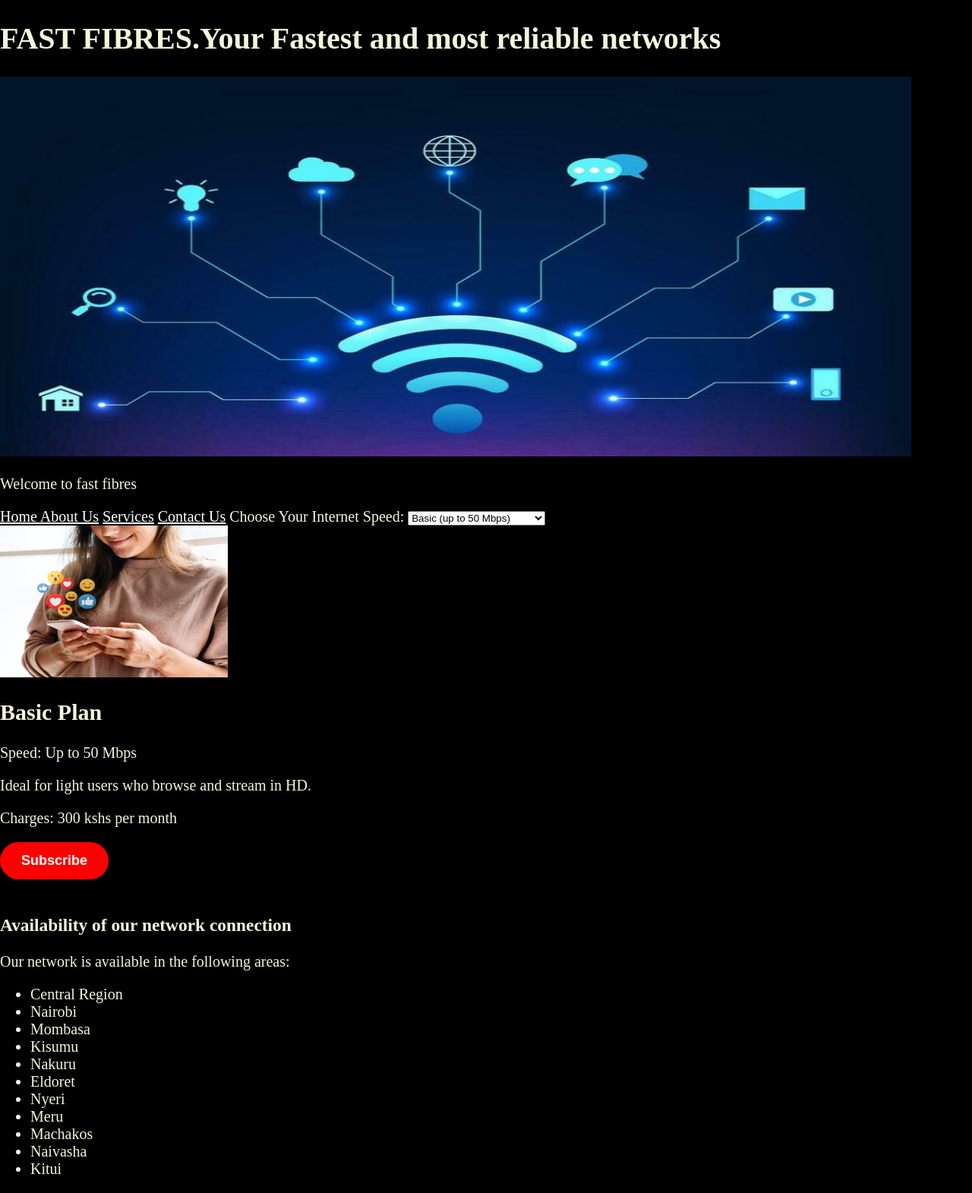
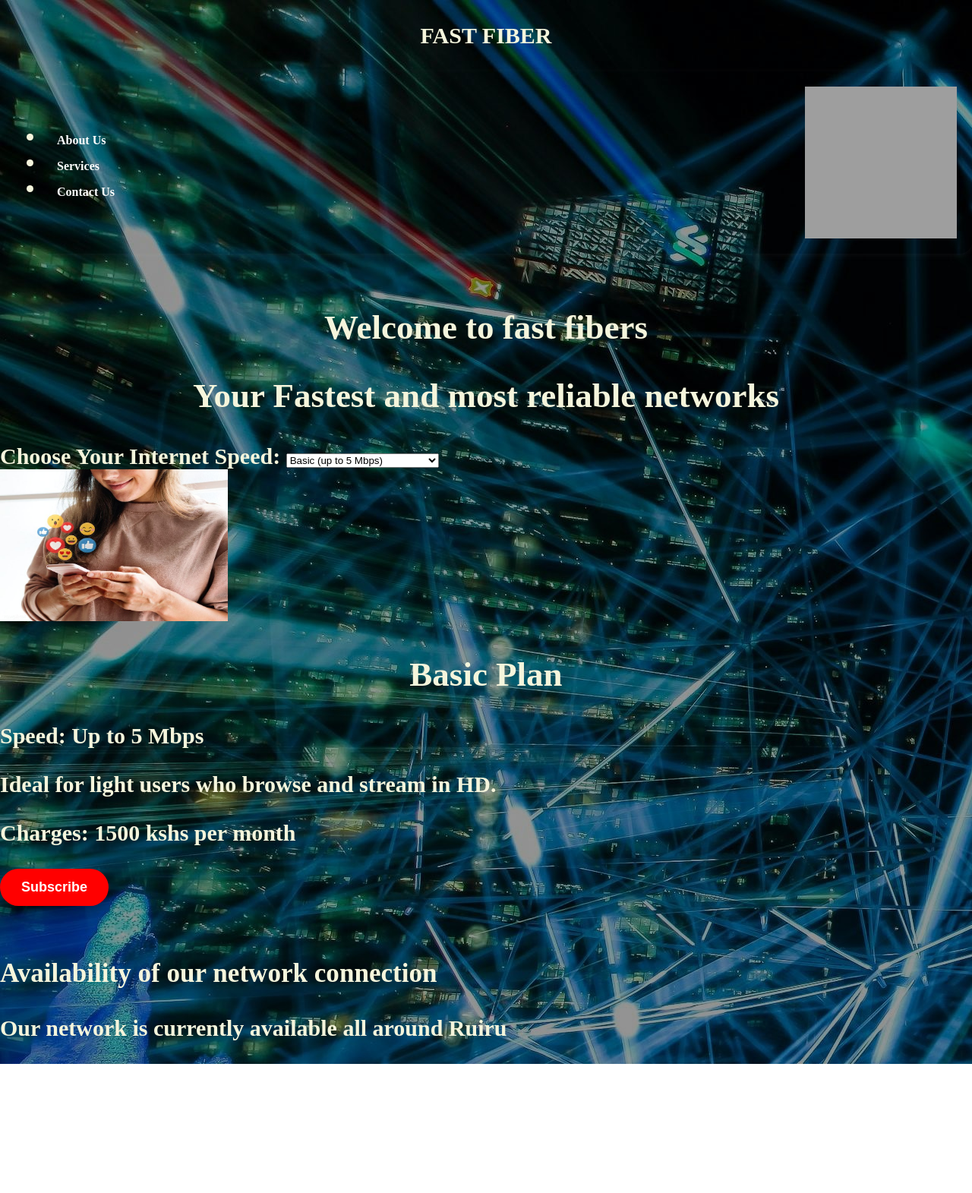
Before and after one commit to Eunice-ctrlz/fast-fibers-website, a plain HTML site: page index.html in a window 1280 px wide. Shown: the whole page at 76% size. After the commit the page ends 1401 px from the top, so only its background shows below. Drawn offline with Linux system fonts and the light colour scheme; grey boxes are pictures that could not be loaded.

Commit message:
update changes made on index.html and style.css

```diff
--- a/index.html
+++ b/index.html
@@ -5,28 +5,39 @@
     <meta name="viewport" content="width=device-width, initial-scale=1.0">
     <title>fastfibres.com</title>
     <link rel="stylesheet" href="style.css">
-    <h1>FAST FIBRES.Your Fastest and most reliable networks</h1>
+      <div class = "header">
+        <p class ="header text">FAST FIBER</p>
+        </div>
+        <nav>
+        <ul>
+<li><a href="about.html" style="color:white">About Us</a></li>
+<li><a href="services.html" style="color:white">Services</a></li>
+<li><a href="contact.html" style="color:white">Contact Us</a></li>
+</ul>
+<img src="IMG_0255.JPG" height="200"width="200" alt="workers pic">
+</div>
+</nav>
+    <br>
+
+    <h2>Welcome to fast fibers</h2>
+    <h2>Your Fastest and most reliable networks</h2>
 </head>
 <body>
-    <img src="wifi.jpg" alt="Fast Fibres Logo" style="width:1200px;height:500px;">
-<p>Welcome to fast fibres</p>
-<a href ="fastfibres.html" style="color:white">Home </a>
-<a href="about.html" style="color:white">About Us</a>
-<a href="services.html" style="color:white">Services</a>
-<a href="contact.html" style="color:white">Contact Us</a>
+
 <label for="internet-speed">Choose Your Internet Speed:</label>
 <select id="internet-speed" name="internet-speed">
-    <option value="basic">Basic (up to 50 Mbps)</option>
-    <option value="standard">Standard (up to 100 Mbps)</option>
-    <option value="premium">Premium (up to 200 Mbps)</option>
-    <option value="ultra">Ultra (up to 500 Mbps)</option>
+    <option value="basic">Basic (up to 5 Mbps)</option>
+    <option value="standard">Standard (up to 10 Mbps)</option>
+    <option value="premium">Premium (up to 15 Mbps)</option>
+    <option value="ultra">Ultra (up to 20 Mbps)</option>
+    <option value="premium ultra">Premium Ultra (up to 30Mbps)</option>
     </select>
     <div id="basic" class="plan-details">
         <img src ="basic.jpeg" alt="Basic Plan" style="width:300px;height:200px;">
         <h2>Basic Plan</h2>
-        <p>Speed: Up to 50 Mbps</p>
+        <p>Speed: Up to 5 Mbps</p>
         <p>Ideal for light users who browse and stream in HD.</p>
-        <p>Charges: 300 kshs per month</p>
+        <p>Charges: 1500 kshs per month</p>
         <div class ="basic-plan">
 
     </div>
@@ -34,9 +45,9 @@
     <div id="standard" class="plan-details">
      <img src ="standard.jpeg" alt="Standard Plan" style="width:300px;height:200px;">
      <h2>Standard Plan</h2>
-        <p>Speed: Up to 100 Mbps</p>
+        <p>Speed: Up to 10 Mbps</p>
         <p>Perfect for families with multiple devices streaming and gaming.</p>
-        <p>charges: 500 kshs per month</p>
+        <p>charges: 2000 kshs per month</p>
         <div class ="standard-plan">
 
         </div>
@@ -44,9 +55,9 @@
     <div id="premium" class="plan-details">
         <img src="premium.jpeg" alt="Premium Plan" style="width:300px;height:200px;">
         <h2>Premium Plan</h2>
-        <p>Speed: Up to 200 Mbps</p>
+        <p>Speed: Up to 15 Mbps</p>
         <p>Great for heavy users who stream in 4K and game online.</p>
-        <p>Charges 1500 ksh per month </p>
+        <p>Charges 2500 ksh per month </p>
         <div class ="premium-plan">
 
     </div>
@@ -54,14 +65,21 @@
     <div id="ultra" class="plan-details">
         <img src="ultra.jpeg" alt="Ultra Plan" style="width:300px;height:200px;">
         <h2>Ultra Plan</h2>
-        <p>Speed: Up to 500 Mbps</p>
+        <p>Speed: Up to 20 Mbps</p>
         <p>Best for businesses and power users needing maximum speed.</p>
-        <p>Charges 2500 per month</p>
+        <p>Charges 3500 ksh per month</p>
         <div class ="ultra-plan">
-
-
         </div>
         </div>
+    <div id="premium ultra" class="plan-details">
+        <img src="premium-ultra.jpeg" alt="Premium Ultra Plan" style="width:300px;height:200px;">
+        <h2>Premium Ultra Plan</h2>
+        <p>Speed: Up to 30 mbps</p>
+        <p>Ultimate speed for large households and enterprises.</p>
+        <p>Charges 4000 ksh per month</p>
+        <div class ="premium ultra-plan">
+          </div>
+          </div>
 <script>
     function updatePlanDetails() {
         const speedSelect = document.getElementById('internet-speed');
@@ -152,21 +170,7 @@ function showPaymentLabel(paymentMethod) {
 
 <br>
 <br>
-<h3>Availability of our network connection</h3>
-<p>Our network is available in the following areas:</p>
-<ul class="two-column-list">
-    <li>Central Region</li>
-    <li>Nairobi</li>
-    <li>Mombasa</li>
-    <li>Kisumu</li>
-    <li>Nakuru</li>
-    <li>Eldoret</li>
-    <li>Nyeri</li>
-    <li>Meru</li>
-    <li>Machakos</li>
-    <li>Naivasha</li>
-    <li>Kitui</li>
-</ul>
-
+<strong><h3>Availability of our network connection</h3></strong>
+<p>Our network is currently available all around Ruiru</p>
 </body>
 </html>
--- a/style.css
+++ b/style.css
@@ -1,11 +1,11 @@
 body{
-    background-color:black;
-    color: beige;
-    font-family: times new roman;
-    font-size: 20px;
-     padding: 0px;
-      margin: 0;
-
+  background-image:url("wifi3.jpg");
+  color: beige;
+  font-family: times new roman;
+  font-size: 30px;
+  padding: 0px;
+  margin: 0;
+  font-weight: bold;
     }
 
 .subscribe-button {
@@ -63,3 +63,41 @@ body{
   cursor: pointer;
   box-shadow: 0 8px 16px rgba(0, 0, 0, 0.2);
 }
+nav{
+      display: flex;
+      justify-content: space-between;
+      align-items: center;
+      padding: 20px;
+      border-radius: 16px;
+      box-shadow: 0 2px 10px rgba(238, 227, 227, 0.05);
+
+    }
+ nav a {
+      margin: 0 15px;
+      text-decoration: none;
+      color:black;
+      font-weight: bold;
+      font-size: medium;
+    }
+nav a:hover {
+        color:red;
+        font:underline;
+}
+    .header {
+      text-align: center;
+      font-size: 30px;
+      font-weight: bolder;
+
+    }
+.h1 , h2 {
+  text-align: center;
+}
+
+
+.header img{
+      width: 200px;
+      height: 200px;
+      border-radius: 50%;
+      object-fit: cover;
+      margin-bottom: 10px;
+    }
```
Also changed, not shown: premium-ultra.jpeg (added), wifi.jpeg (added), wifi3.jpg (added), 1 other file.
